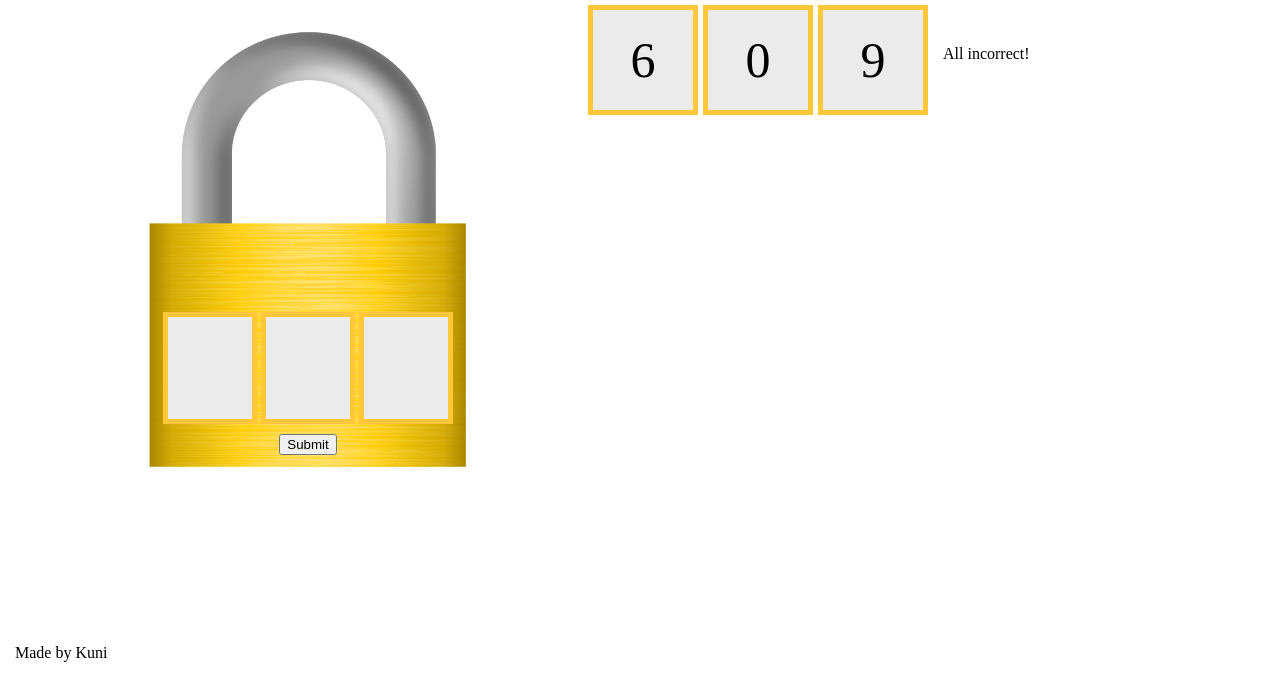
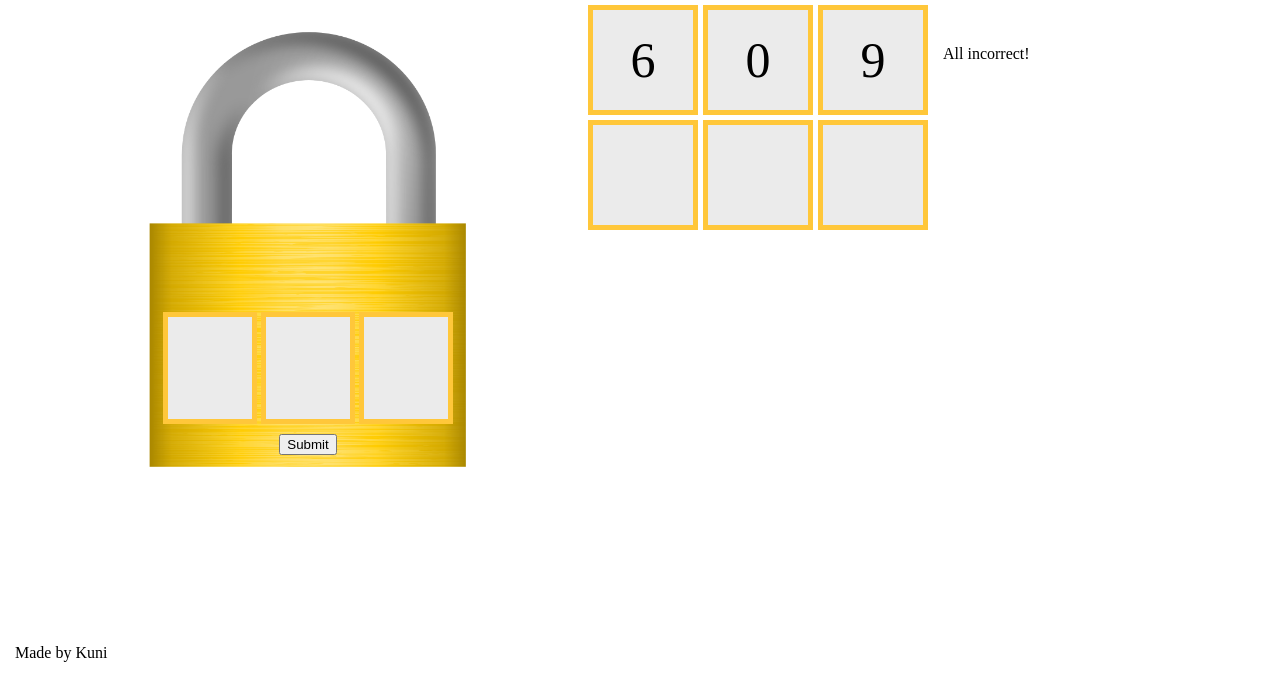
Before and after one commit to kuneus/Crack-the-code, a plain HTML site: page index.html in a window 1280 px wide. Both pictures are taken after a click on the input 307 px from the left and 567 px from the top of the page. Shown: the part 123-800 px from the top of the page. Drawn offline with Linux system fonts and the light colour scheme; a web font is replaced by a local one.

Commit message:
Add createRow function

```diff
--- a/script.js
+++ b/script.js
@@ -7,6 +7,7 @@ const resultOne = document.getElementById('firstResult');
 const resultTwo = document.getElementById('secondResult');
 const resultThree = document.getElementById('thirdResult');
 const clueHere = document.getElementById('rowOneClue');
+const resultsRow = document.querySelector('.guessResults');
 
 
 
@@ -81,12 +82,32 @@ function compareArrays() {
     console.log("sumCorrectPlace is " + sumCorrectPlace);
     console.log("sumIncorrectPlace is " + sumIncorrectPlace);
 
+    if (sumCorrectPlace < 3) {
+        createRow()
+    };
+
     //compare guessArray with lockCode
     //find equal values and their indexes
     //if equal values in the same index, return correctPlace
     //if equal values in different indexes, return incorrectPlace
     //if all values are equal to each other in the same index, return win message and reset lockCode
 };
+
+function createRow() {
+    let resultContainer = document.createElement("div");
+    resultContainer.classList.add('rowOne');
+    resultsRow.appendChild(resultContainer);
+
+    for (let i = 1; i <= 3; i++) {
+        let resultBox = document.createElement("div");
+        resultBox.classList.add('rowOneResults');
+        resultContainer.appendChild(resultBox);
+    };
+
+    let hintBox = document.createElement("div");
+    hintBox.classList.add('clueContainer');
+    resultContainer.appendChild(hintBox);
+}
 
 
 /* PSEUDOCODE
--- a/style.css
+++ b/style.css
@@ -61,6 +61,7 @@ body {
     flex-direction: row;
     width: 600px;
     gap: 5px;
+
 }
 
 .rowOneResults {
@@ -72,6 +73,7 @@ body {
     justify-content: center;
     align-items: center;
     background-color: rgb(235, 235, 235);
+    margin-bottom: 5px;
 }
 
 .clueContainer {
```
